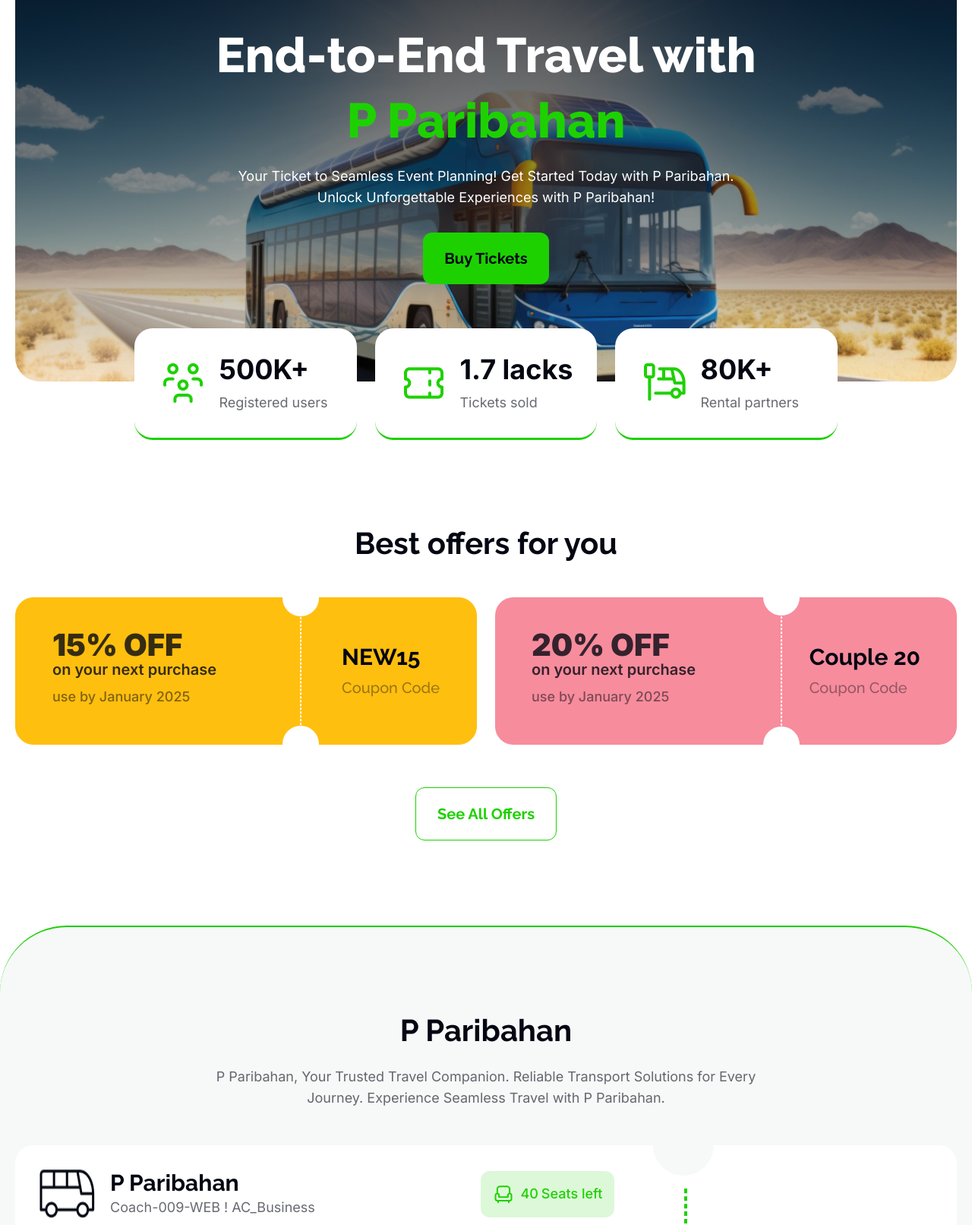
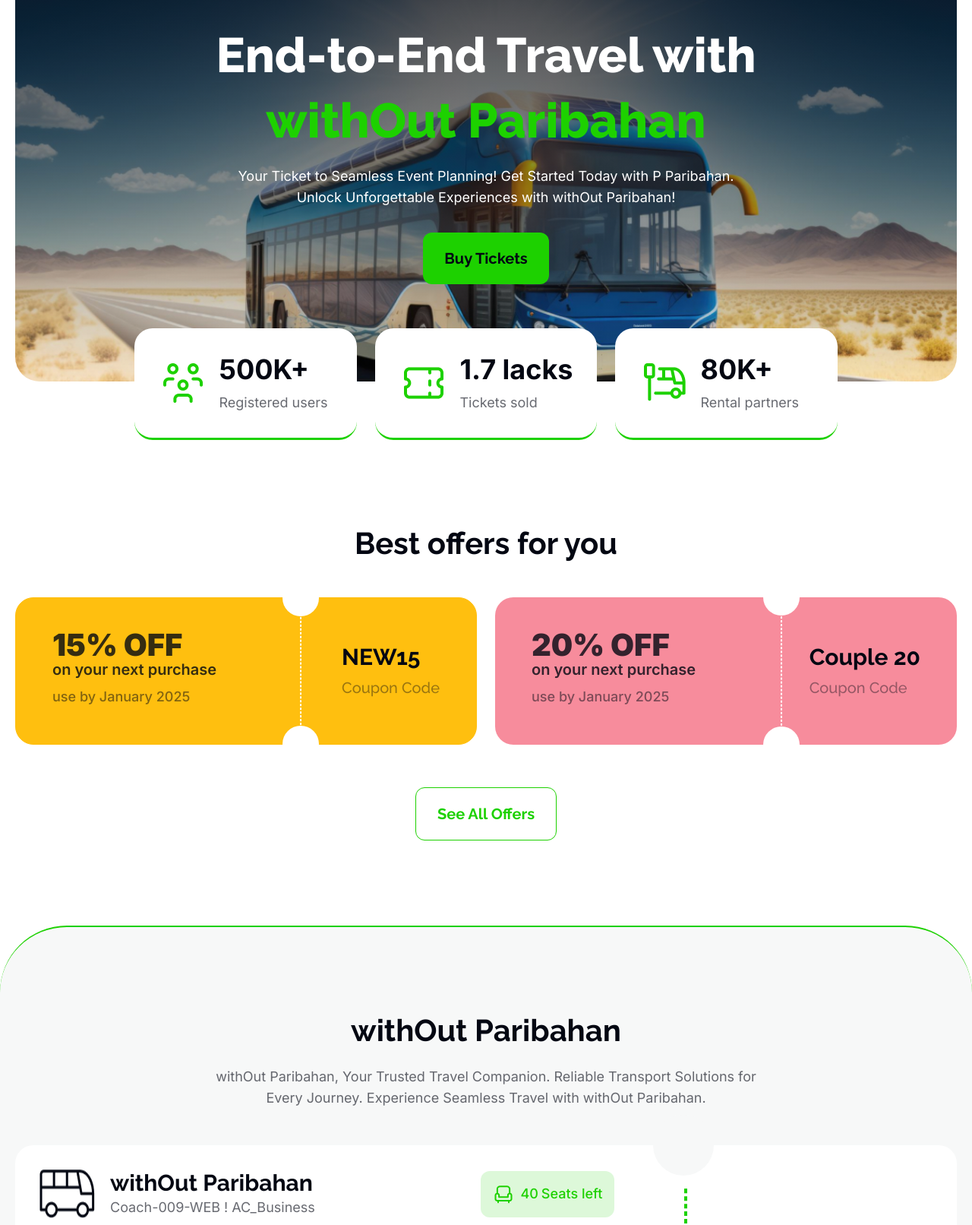
Before and after one commit to ABidhasan134/Bus-booking-assinment, a plain HTML site: page index.html in a window 1280 px wide. Shown: the part 160-1772 px from the top of the page at 76% size. Drawn offline with nearby package versions, Linux system fonts and the light colour scheme.

Commit message:
final chack

```diff
--- a/index.html
+++ b/index.html
@@ -3,10 +3,7 @@
 <head>
     <meta charset="UTF-8">
     <meta name="viewport" content="width=device-width, initial-scale=1.0">
-    <title>P-Ticket</title>
-    <!-- Favicon Link Starts Here -->
-    <link rel="shortcut icon" href="assets/images/favicon.ico" type="image/x-icon">
-    <!-- Favicon Link Ends Here -->
+    <title>withOut-Ticket</title>
 
     <!-- Google Font CDN Link Starts Here -->
     <link rel="preconnect" href="https://fonts.googleapis.com">
@@ -269,11 +266,11 @@
             <div class="bg-[linear-gradient(180deg,rgba(3,7,18,0.5),rgba(3,7,18,0)),url('assets/images/banner/banner.png')] bg-center bg-no-repeat bg-cover rounded-[32px] flex justify-center pt-8 md:pt-16 pb-10 md:pb-32">
                 <div>
                     <h2 class="font-extrabold text-3xl md:text-[64px] md:leading-[86px] text-white text-center md:max-w-[742px] mx-auto">
-                        End-to-End Travel with <span class="text-green-color">P Paribahan</span>
+                        End-to-End Travel with <span class="text-green-color">withOut Paribahan</span>
                     </h2>
                     <p class="mt-4 mb-8 font-normal text-base md:text-lg text-white inter-font md:max-w-[690px] text-center mx-auto">
                         Your Ticket to Seamless Event Planning! Get Started Today with P Paribahan.
-                        Unlock Unforgettable Experiences with P Paribahan!
+                        Unlock Unforgettable Experiences with withOut Paribahan!
                     </p>
                     <div class="text-center">
                         <a href="#pParibahan" class="inline-block bg-green-color py-3 md:py-5 px-5 md:px-7 rounded-xl font-bold text-lg md:text-xl text-dark-color">
@@ -368,9 +365,9 @@
 
         <!-- Paribahan Area Starts Here -->
         <section class="px-3 xl:px-5 paribahan-area" id="pParibahan">
-            <h3 class="section-title mb-3 md:mb-6">P Paribahan</h3>
+            <h3 class="section-title mb-3 md:mb-6">withOut Paribahan</h3>
             <p class="font-normal text-base md:text-lg text-dark-color/[.6] inter-font text-center md:max-w-[736px] mx-auto mb-4 md:mb-12">
-                P Paribahan, Your Trusted Travel Companion. Reliable Transport Solutions for Every Journey. Experience Seamless Travel with P Paribahan.
+                withOut Paribahan, Your Trusted Travel Companion. Reliable Transport Solutions for Every Journey. Experience Seamless Travel with withOut Paribahan.
             </p>
             <div class="container mx-auto">
                 <div class="paribahan-info">
@@ -379,7 +376,7 @@
                             <div class="flex flex-col md:flex-row gap-3">
                                 <img src="assets/images/paribahan/bus.png" alt="Image" class="w-[100px] md:w-auto mx-auto">
                                 <div>
-                                    <h3>P Paribahan</h3>
+                                    <h3>withOut Paribahan</h3>
                                     <p>Coach-009-WEB ! AC_Business</p>
                                 </div>
                             </div>
@@ -682,7 +679,7 @@
                 <div>
                     <img src="assets/images/logo-light.png" alt="Logo">
                     <p class="mt-4">
-                        Experience the ultimate in concert ticketing with P Ticket.
+                        Experience the ultimate in concert ticketing with withOut Ticket.
                     </p>
                 </div>
                 <div>
```
